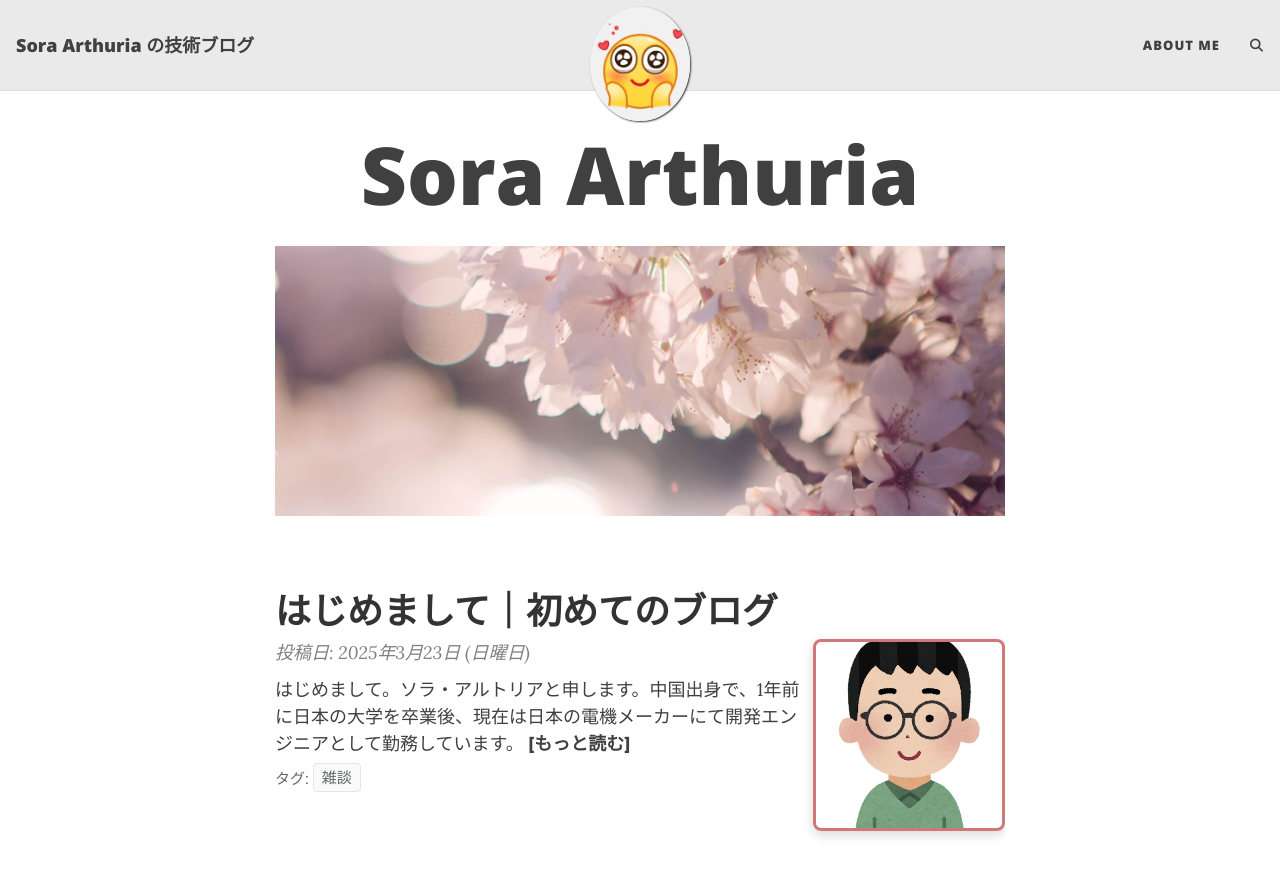
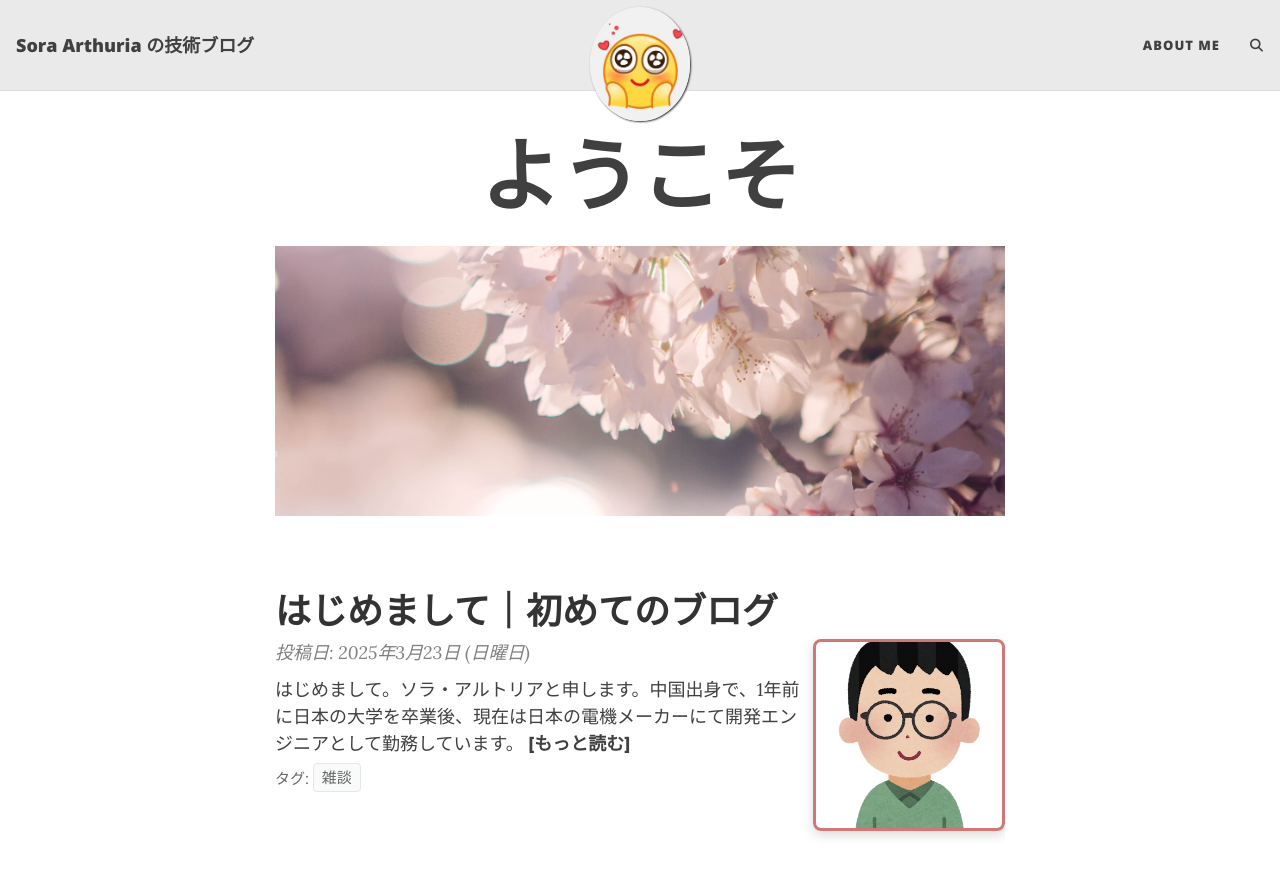
Before and after one commit to SoraArthuria/SoraArthuria.Blog, a Jekyll site: the page built from index.html, in a window 1280 px wide and 900 px high. Shown: the top 876 px of the window. Built offline with Jekyll 4.4.1, drawn with Linux system fonts in a browser that asks for light colours; the list of posts is cut into pages by our own code; comment, search, counter and statistics services are not loaded.

Commit message:
Update index.html

```diff
--- a/index.html
+++ b/index.html
@@ -1,4 +1,4 @@
 ---
 layout: home
-title: Sora Arthuria
+title: ようこそ
 ---
```
